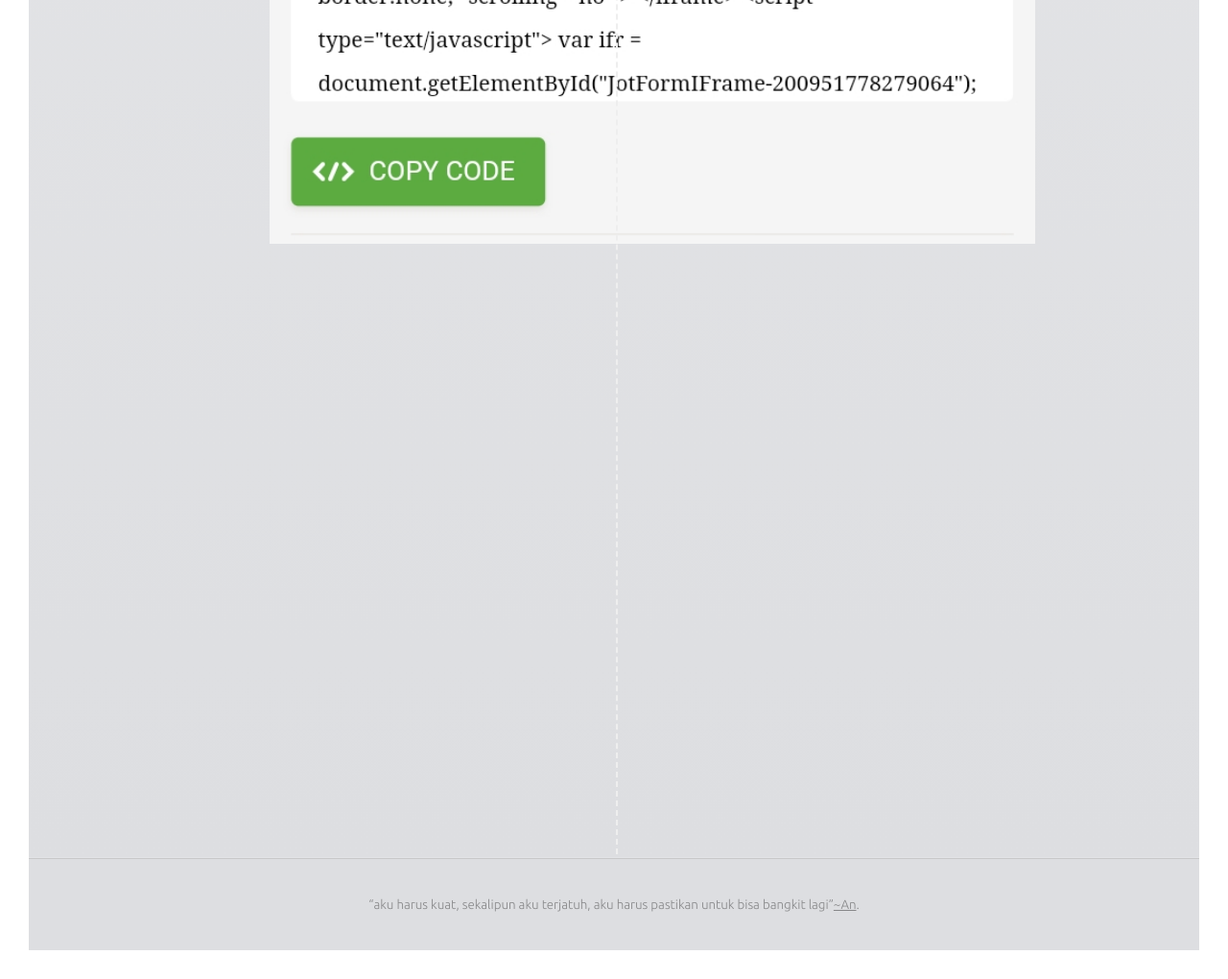
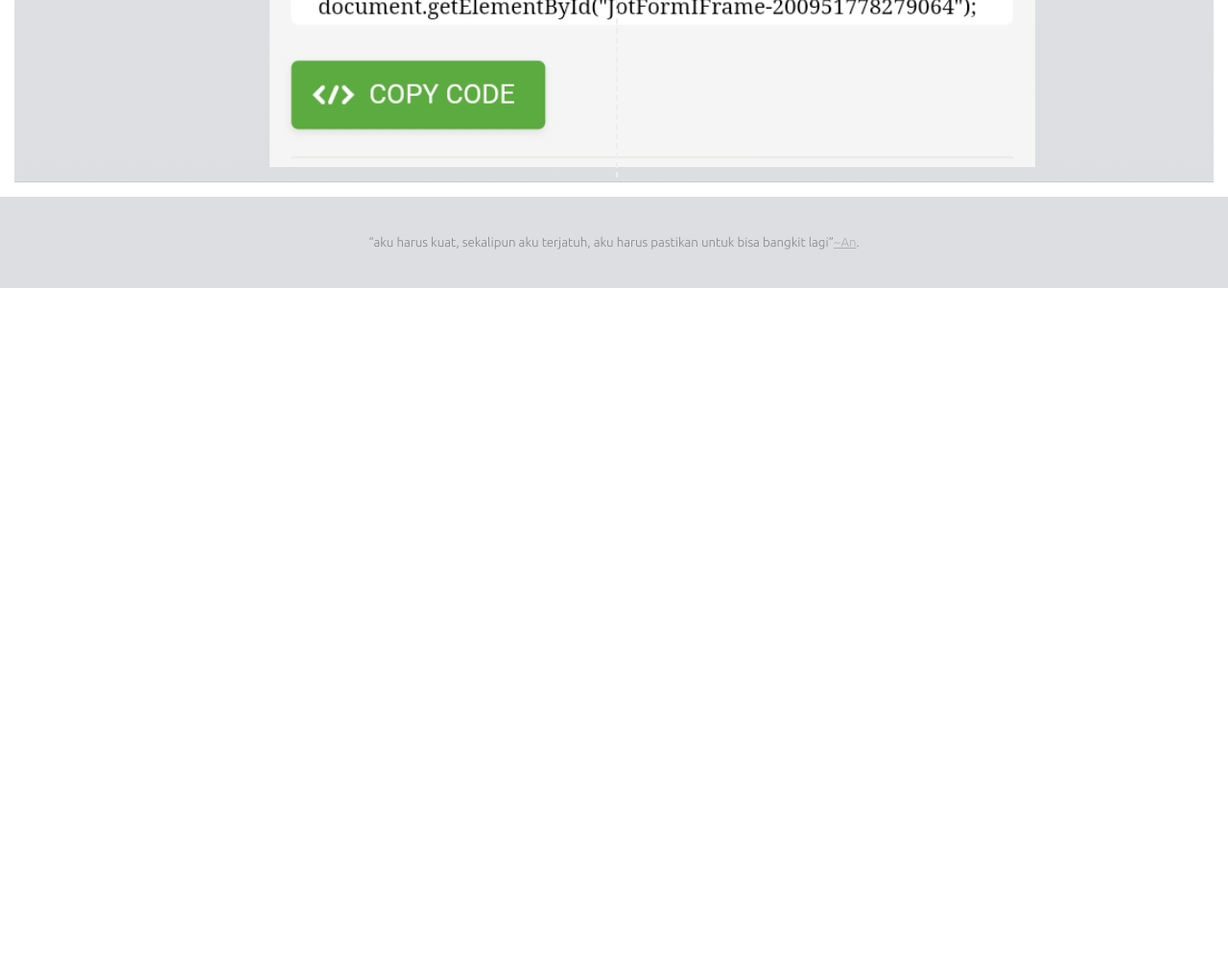
Before and after one commit to anjarmath/anjarmath.github.io, a plain HTML site: page formadiksi/copy-embed-code-gform-jform.html in a window 1280 px wide. Shown: the part 6689-7709 px from the top of the page at 96% size. After the commit the page ends 6989 px from the top, so only its background shows below. Drawn offline with Linux system fonts and the light colour scheme.

Commit message:
Update style.css

```diff
--- a/formadiksi/style.css
+++ b/formadiksi/style.css
@@ -25,8 +25,8 @@ svg {
 body {
   background: #fff;
   color: #333;
-  padding: 15px;
-  margin: 15px;
+
+
   font-family: 'Ubuntu', sans-serif;
   position: relative;
 }
@@ -45,7 +45,8 @@ header {
 main {
   background: linear-gradient(to bottom, #ffffff 0%, #dddee1 100%);
   border-bottom: 1px solid rgba(0, 0, 0, .2);
-  padding: 10vh 0 80vh;
+  padding: 15px;
+  margin: 15px;
   position: relative;
   overflow: hidden;
 
@@ -73,6 +74,6 @@ small {
   font-weight: 300;
 
   a {
-    color: inherit;
+    color: gray;
   }
 }
```
